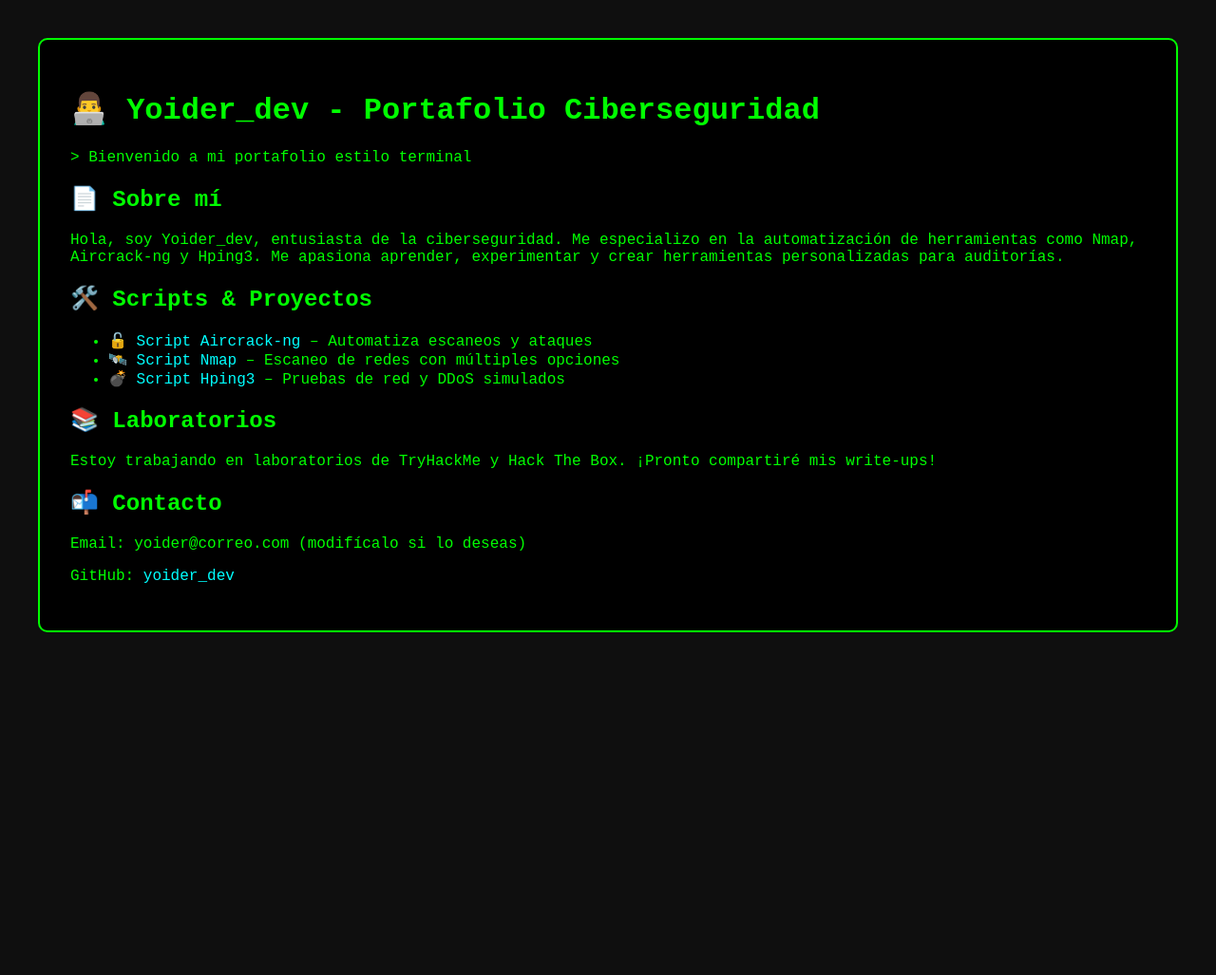
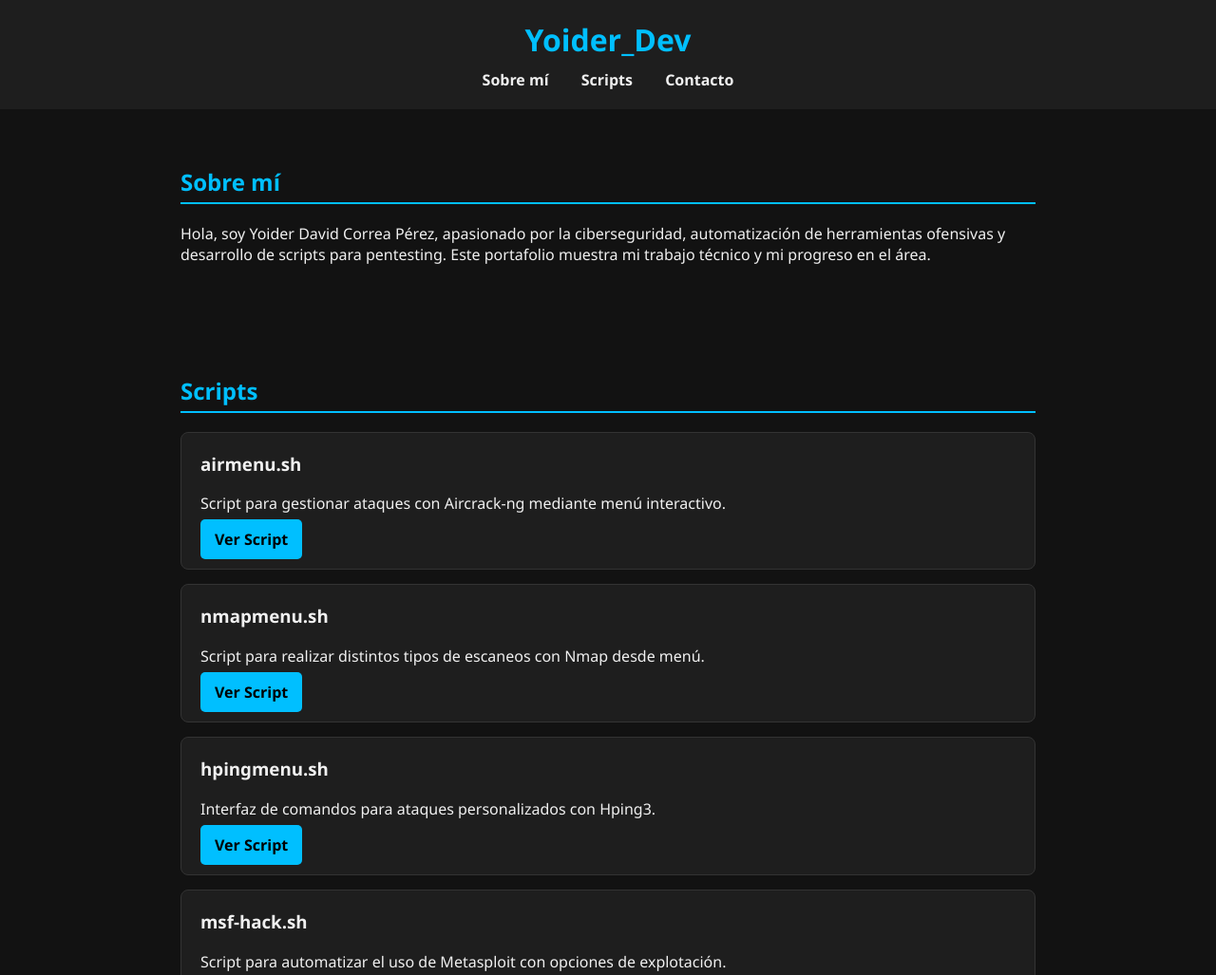
Before and after one commit to YoiderDev/YoiderDev.github.io, a plain HTML site: page index.html in a window 1280 px wide. Shown: the top 1027 px of the page at 95% size. Before the commit the page ends 800 px from the top, so only its background shows below. Drawn offline with Linux system fonts and the light colour scheme.

Commit message:
Diseño profesional oscuro agregado al portafolio

```diff
--- a/index.html
+++ b/index.html
@@ -3,38 +3,147 @@
 <head>
   <meta charset="UTF-8" />
   <meta name="viewport" content="width=device-width, initial-scale=1.0"/>
-  <title>Yoider_dev | Portafolio Ciberseguridad</title>
-  <link rel="stylesheet" href="style.css"/>
+  <title>Portafolio de Yoider_Dev</title>
+  <style>
+    body {
+      margin: 0;
+      font-family: 'Segoe UI', sans-serif;
+      background-color: #121212;
+      color: #f0f0f0;
+    }
+
+    header {
+      background-color: #1e1e1e;
+      padding: 20px;
+      text-align: center;
+      position: sticky;
+      top: 0;
+      z-index: 1000;
+    }
+
+    header h1 {
+      margin: 0;
+      font-size: 2em;
+      color: #00bfff;
+    }
+
+    nav {
+      margin-top: 10px;
+    }
+
+    nav a {
+      color: #f0f0f0;
+      text-decoration: none;
+      margin: 0 15px;
+      font-weight: bold;
+    }
+
+    nav a:hover {
+      color: #00bfff;
+    }
+
+    section {
+      padding: 40px 20px;
+      max-width: 900px;
+      margin: auto;
+    }
+
+    h2 {
+      color: #00bfff;
+      border-bottom: 2px solid #00bfff;
+      padding-bottom: 5px;
+    }
+
+    .script-card {
+      background-color: #1e1e1e;
+      border: 1px solid #333;
+      padding: 20px;
+      margin: 15px 0;
+      border-radius: 8px;
+    }
+
+    .script-card h3 {
+      margin-top: 0;
+    }
+
+    .btn {
+      background-color: #00bfff;
+      color: #000;
+      padding: 10px 15px;
+      border: none;
+      border-radius: 5px;
+      text-decoration: none;
+      font-weight: bold;
+    }
+
+    .btn:hover {
+      background-color: #009acd;
+    }
+
+    footer {
+      background-color: #1e1e1e;
+      text-align: center;
+      padding: 20px;
+      color: #888;
+    }
+  </style>
 </head>
 <body>
-  <div class="terminal">
-    <h1>👨‍💻 Yoider_dev - Portafolio Ciberseguridad</h1>
-    <p>> Bienvenido a mi portafolio estilo terminal</p>
 
-    <section>
-      <h2>📄 Sobre mí</h2>
-      <p>Hola, soy Yoider_dev, entusiasta de la ciberseguridad. Me especializo en la automatización de herramientas como Nmap, Aircrack-ng y Hping3. Me apasiona aprender, experimentar y crear herramientas personalizadas para auditorías.</p>
+  <header>
+    <h1>Yoider_Dev</h1>
+    <nav>
+      <a href="#sobre-mi">Sobre mí</a>
+      <a href="#scripts">Scripts</a>
+      <a href="#contacto">Contacto</a>
+    </nav>
+  </header>
+
+  <main>
+    <section id="sobre-mi">
+      <h2>Sobre mí</h2>
+      <p>Hola, soy Yoider David Correa Pérez, apasionado por la ciberseguridad, automatización de herramientas ofensivas y desarrollo de scripts para pentesting. Este portafolio muestra mi trabajo técnico y mi progreso en el área.</p>
     </section>
 
-    <section>
-      <h2>🛠️ Scripts & Proyectos</h2>
-      <ul>
-        <li><a href="scripts/aircrack.sh" download>🔓 Script Aircrack-ng</a> – Automatiza escaneos y ataques</li>
-        <li><a href="scripts/nmap.sh" download>🛰️ Script Nmap</a> – Escaneo de redes con múltiples opciones</li>
-        <li><a href="scripts/hping3.sh" download>💣 Script Hping3</a> – Pruebas de red y DDoS simulados</li>
-      </ul>
+    <section id="scripts">
+      <h2>Scripts</h2>
+
+      <div class="script-card">
+        <h3>airmenu.sh</h3>
+        <p>Script para gestionar ataques con Aircrack-ng mediante menú interactivo.</p>
+        <a class="btn" href="Scripts/airmenu.sh" target="_blank">Ver Script</a>
+      </div>
+
+      <div class="script-card">
+        <h3>nmapmenu.sh</h3>
+        <p>Script para realizar distintos tipos de escaneos con Nmap desde menú.</p>
+        <a class="btn" href="Scripts/nmapmenu.sh" target="_blank">Ver Script</a>
+      </div>
+
+      <div class="script-card">
+        <h3>hpingmenu.sh</h3>
+        <p>Interfaz de comandos para ataques personalizados con Hping3.</p>
+        <a class="btn" href="Scripts/hpingmenu.sh" target="_blank">Ver Script</a>
+      </div>
+
+      <div class="script-card">
+        <h3>msf-hack.sh</h3>
+        <p>Script para automatizar el uso de Metasploit con opciones de explotación.</p>
+        <a class="btn" href="Scripts/msf-hack.sh" target="_blank">Ver Script</a>
+      </div>
+
     </section>
 
-    <section>
-      <h2>📚 Laboratorios</h2>
-      <p>Estoy trabajando en laboratorios de TryHackMe y Hack The Box. ¡Pronto compartiré mis write-ups!</p>
+    <section id="contacto">
+      <h2>Contacto</h2>
+      <p>📧 Correo: yoider.dev@gmail.com</p>
+      <p>💼 GitHub: <a href="https://github.com/YoiderDev" class="btn" target="_blank">YoiderDev</a></p>
     </section>
+  </main>
 
-    <section>
-      <h2>📬 Contacto</h2>
-      <p>Email: yoider@correo.com (modifícalo si lo deseas)</p>
-      <p>GitHub: <a href="https://github.com/yoider_dev" target="_blank">yoider_dev</a></p>
-    </section>
-  </div>
+  <footer>
+    <p>&copy; 2025 Yoider_Dev. Todos los derechos reservados.</p>
+  </footer>
+
 </body>
 </html>
```
